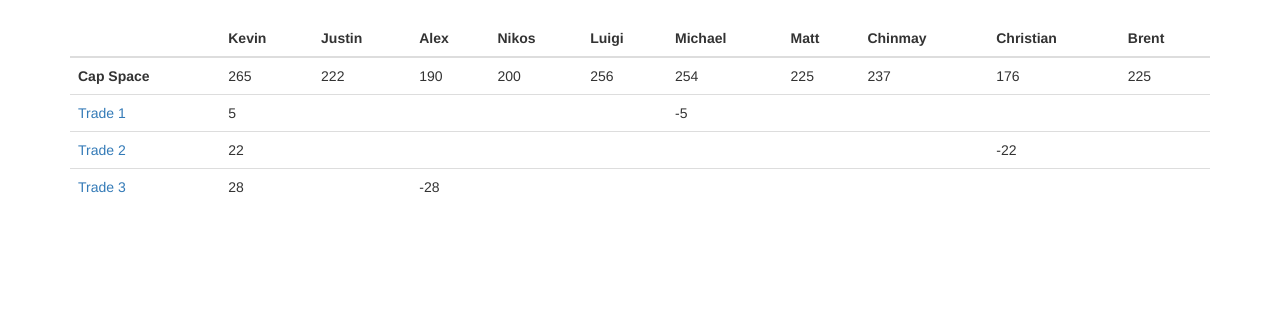
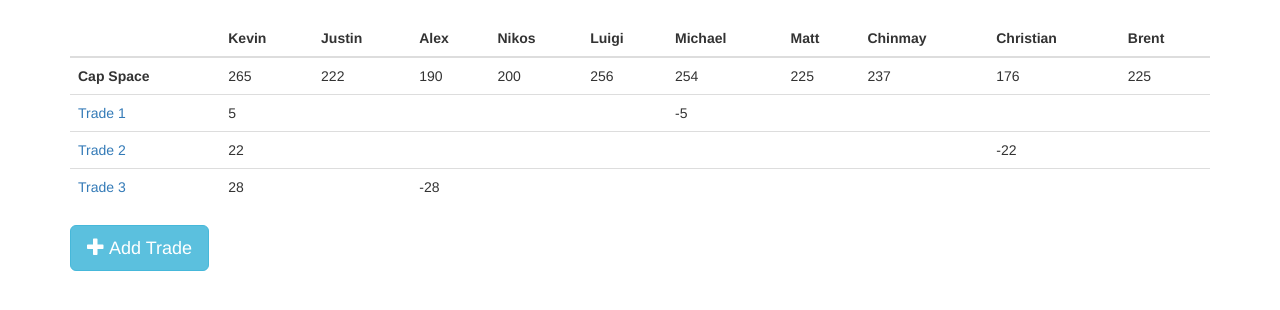
Before and after one commit to kjt9wr/La-Liga-Fantasia-Platform, a Django app: page /captracker/ in a window 1280 px wide. Shown: the part 52-362 px from the top of the page. Run offline with Django 3.2, Linux system fonts and the light colour scheme; data comes from the database, SQL or seed files in the repository; some libraries are stand-ins or nearby versions.

Commit message:
add trade routing

```diff
--- a/mysite/captracker/templates/captracker/captracker.html
+++ b/mysite/captracker/templates/captracker/captracker.html
@@ -42,9 +42,12 @@
             </tr>
             {% endfor %}
 
-<!-- [1, {'oid': 1, 'cap_rec': 5}, {'oid': 6, 'cap_rec': -5}] -->
       </tbody>
     </table>
+
+    <a href="{% url 'addTrade' %}" class="btn btn-info btn-lg">
+          <span class="glyphicon glyphicon-plus"></span> Add Trade
+        </a>
 </div>
 
 
--- a/mysite/captracker/templates/captracker/viewTrade.html
+++ b/mysite/captracker/templates/captracker/viewTrade.html
@@ -6,8 +6,12 @@
 </head>
 <body>
 {% include "liga/navbar.html" %}
-<a href="{% url 'captracker' %}"> Back to Cap Tracker </a>
+
+
 <div class="container"> <!-- If Needed Left and Right Padding in 'md' and 'lg' screen means use container class -->
+    <a href="{% url 'captracker' %}" class="btn btn-default btn-sm">
+          <span class="glyphicon glyphicon-arrow-left"></span> Back to Cap Tracker
+        </a>
     <div class="row">
 
     <!-- Owner 1 Receives -->
--- a/mysite/captracker/urls.py
+++ b/mysite/captracker/urls.py
@@ -4,7 +4,7 @@ from . import views
 
 urlpatterns = [
     path('', views.captracker, name='captracker'),
-    path('trade/<tid>', views.viewTrade, name='viewTrade'),
+    path('trade/view/<tid>', views.viewTrade, name='viewTrade'),
     path('trade/add', views.addTrade, name='addTrade'),
 
 ]
```
Also changed, not shown: mysite/captracker/templates/captracker/addTrade.html (+5 -3 lines).
